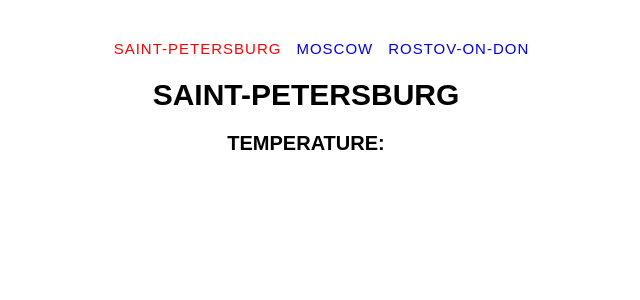
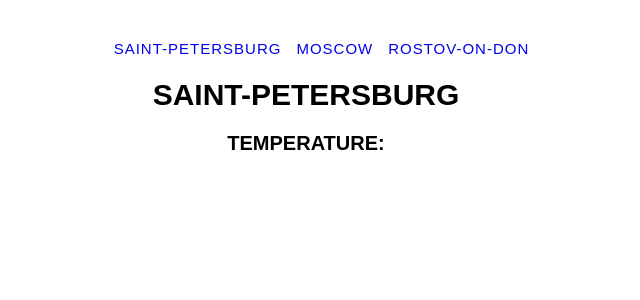
Before and after one commit to StKorableva/test-task-ep, a React (Create React App) app: page / in a window 1280 px wide. Shown: the top 300 px of the page, without its empty margins (334-974 px from the left). Built offline with nearby package versions, Linux system fonts and the light colour scheme; no server answers.

Commit message:
moved NavLink to a separate component

```diff
--- a/src/components/Header/Header.js
+++ b/src/components/Header/Header.js
@@ -1,30 +1,16 @@
 import React from "react";
-import { NavLink } from "react-router-dom";
+import "./Header.scss";
+import NavLinkComponent from "../NavLink/NavLink";
 
-import "./Header.scss";
 //TODO: refactor (to one view) & refactor component
-export default function Header() {
+const Header = () => {
   return (
     <header className="header">
       <nav className="header__nav">
-        <ul className="header__nav-list">
-          <li className="header__nav-item">
-            <NavLink to="/saint-petersburg" isActive = {(match, location) => match || location.pathname === '/'} label={"Saint-Petersburg"} activeStyle={{color: 'red'}}>
-              Saint-Petersburg
-            </NavLink>
-          </li>
-          <li className="header__nav-item">
-            <NavLink to="/moscow" label={"Moscow"} activeStyle={{color: 'red'}}>
-              Moscow
-            </NavLink>
-          </li>
-          <li className="header__nav-item">
-            <NavLink to="/rostov-on-don" label={"Rostov-on-Don"} activeStyle={{color: 'red'}}>
-              Rostov-on-Don
-            </NavLink>
-          </li>
-        </ul>
+        <NavLinkComponent />
       </nav>
     </header>
   );
-}
+};
+
+export default Header;
--- /dev/null
+++ b/src/components/NavLink/NavLink.js
@@ -0,0 +1,20 @@
+import React from "react";
+import { NavLink } from "react-router-dom";
+
+const cities = ["saint-petersburg", "moscow", "rostov-on-don"];
+
+const NavLinkComponent = () => {
+  const renderNavLink = cities => {
+    return cities.map((city, index) => (
+      <li className="header__nav-item">
+        <NavLink to={`/${city}`} key={index} activeStyle={{ color: "red" }}>
+          {city}
+        </NavLink>
+      </li>
+    ));
+  };
+
+  return <ul className="header__nav-list">{renderNavLink(cities)}</ul>;
+};
+
+export default NavLinkComponent;
```
